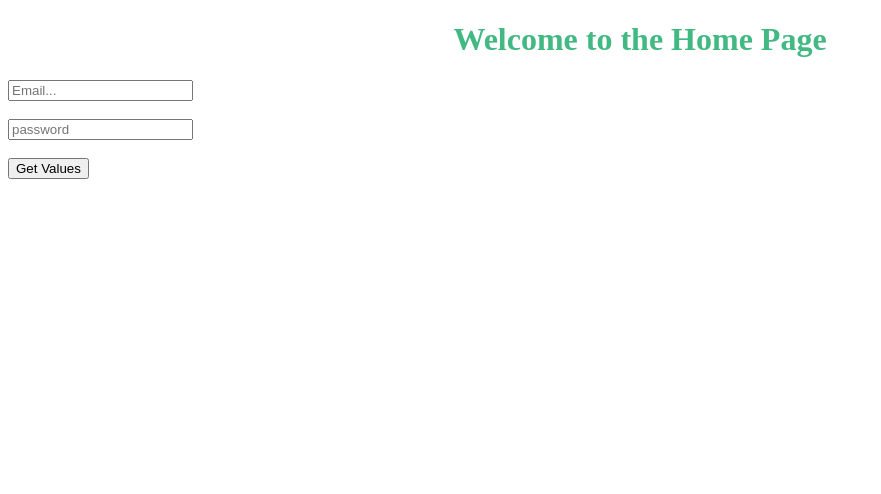
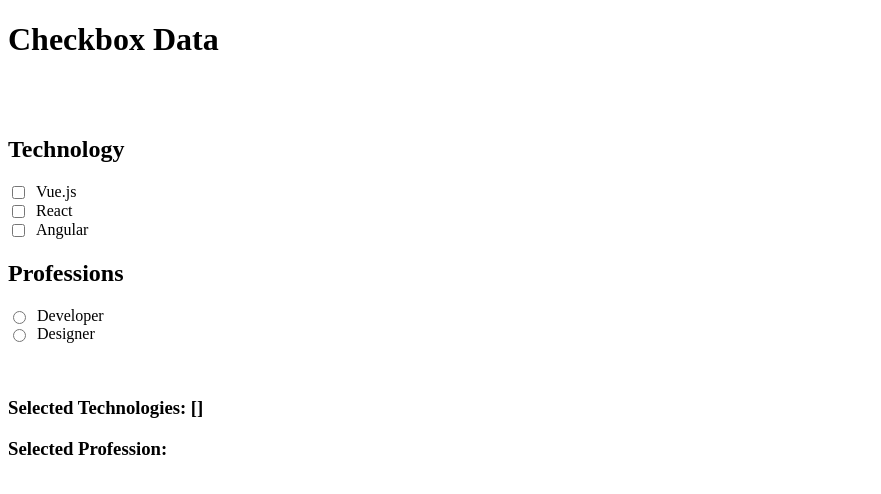
Before and after one commit to Manojkumar354/Vue-JS, a Vue app: page / in a window 1280 px wide. Shown: the top 494 px of the page, without its empty margins (0-881 px from the left). Built offline with nearby package versions, Linux system fonts and the light colour scheme.

Commit message:
Get input value commit

```diff
--- a/src/App.vue
+++ b/src/App.vue
@@ -1,17 +1,17 @@
 <template>
 
-<HomeComponent/>
+<CheckboxComponent/>
 </template>
 
 <script>
 
-import HomeComponent from './components/HomeComponent.vue';
+import CheckboxComponent from './components/CheckboxComponent.vue';
 
 
 export default {
     name: 'App',
     components: {
-        HomeComponent
+        CheckboxComponent
     }
 }
 </script>
--- /dev/null
+++ b/src/components/CheckboxComponent.vue
@@ -0,0 +1,61 @@
+<template>
+    <div class="checkbox-component">
+        <h1>Checkbox Data</h1><br/><br/>
+
+        <h2>Technology</h2>
+        <label>
+            <input type="checkbox" v-model="technology" value="Vue.js">
+            Vue.js
+        </label>
+
+        <label>
+            <input type="checkbox" v-model="technology" value="React">
+            React
+        </label>
+
+        <label>
+            <input type="checkbox" v-model="technology" value="Angular">
+            Angular
+        </label>
+
+        <h2>Professions</h2>
+        <label>
+            <input type="radio" v-model="professions" value="Developer">
+            Developer
+        </label>
+        <label>
+            <input type="radio" v-model="professions" value="Designer">
+            Designer
+        </label>
+
+        <br/><br/>
+        <h3>Selected Technologies: {{ technology }}</h3>
+        <h3>Selected Profession: {{ professions }}</h3>
+    </div>
+</template>
+
+<script>
+export default {
+    name: 'CheckboxComponent',
+    data() {
+        return {
+            technology: [],
+            professions: ''
+        }
+    }
+}
+</script>
+
+<style scoped>
+.checkbox-component label {
+    display: flex;
+    align-items: center;
+    cursor: pointer;
+    gap: 8px;
+}
+
+input[type="checkbox"] {
+    cursor: pointer;
+}
+
+</style>
```
